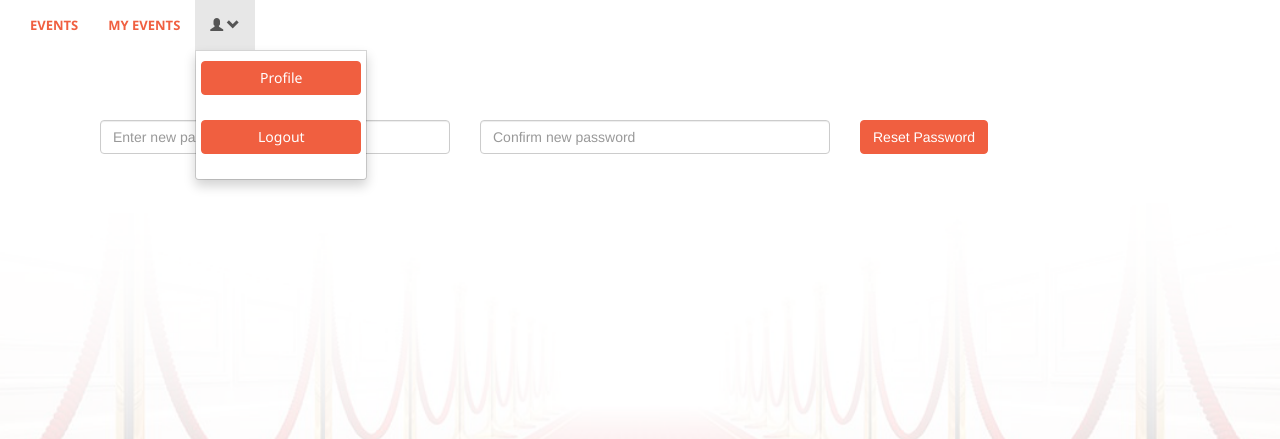
After one commit to mutoromike/bright_events, a Flask app: page /api/v1/auth/reset-password in a window 1280 px wide, after a click that opens the changed part. The commit adds this page. Shown: the top 439 px of the page. Run offline with Flask 2, Linux system fonts and the light colour scheme; the visitor is signed in with stand-in values (Sample User, id 1); some libraries are stand-ins or nearby versions.

Commit message:
fix (routes): edit routes to fit description

```diff
--- a/app/templates/base.html
+++ b/app/templates/base.html
@@ -37,20 +37,20 @@
                             <a href="/" class="page-scroll">Home</a>
                         </li>
                         <li>
-                            <a href="/userevents" class="page-scroll">Events</a>
+                            <a href="/api/v1/userevents" class="page-scroll">Events</a>
                         </li>
                         <li>
-                            <a href="/register" class="page-scroll">Register</a>
+                            <a href="/api/v1/auth/register" class="page-scroll">Register</a>
                         </li>
                         <li>
-                            <a href="/login" class="page-scroll">Login</a>
+                            <a href="/api/v1/auth/login" class="page-scroll">Login</a>
                         </li>
                         {% else %}
                         <li>
-                            <a href="/userevents" class="page-scroll">Events</a>
+                            <a href="/api/v1/userevents" class="page-scroll">Events</a>
                         </li>
                         <li>
-                            <a href="/events" class="page-scroll">My Events</a>
+                            <a href="/api/v1/events" class="page-scroll">My Events</a>
                         </li>
                         <li class="dropdown">
                             <a href="#" class="dropdown-toggle" data-toggle="dropdown">
@@ -61,14 +61,14 @@
                                 <li>
                                     <div class="navbar-login row">
                                         <div class="col-lg-12">
-                                            <p class="text-center"><a href="/profile" class="btn btn-primary btn-block">Profile</a></p>
+                                            <p class="text-center"><a href="/api/v1/auth/reset-password" class="btn btn-primary btn-block">Profile</a></p>
                                         </div>
                                     </div>
                                 </li>
                                 <li>
                                     <div class="navbar-login row">
                                         <div class="col-lg-12">
-                                            <p class="text-center"><a href="/logout" class="btn btn-primary btn-block">Logout</a></p>
+                                            <p class="text-center"><a href="/api/v1/logout" class="btn btn-primary btn-block">Logout</a></p>
                                         </div>
                                     </div>
                                 </li>
--- a/app/templates/eventdetails.html
+++ b/app/templates/eventdetails.html
@@ -45,7 +45,7 @@
 										<input type="hidden" value="{{ item['category'] }}" class="form-control" name="new_name">
 									</div>
 								</td>
-								<td> <button type="submit" class="btn btn-info btn-sm" form="list-name-form-{{ item['name'] }}" formmethod="post" formaction="/edit-event">
+								<td> <button type="submit" class="btn btn-info btn-sm" form="list-name-form-{{ item['name'] }}" formmethod="post" formaction="/api/v1/edit-event">
 							<span class="glyphicon glyphicon-saved" aria-hidden="true"></span>Save</button>
 								</td>
 							</form>
@@ -62,7 +62,7 @@
 										<input type="hidden" value="{{ item['location'] }}" class="form-control" name="new_name">
 									</div>
 								</td>
-								<td> <button type="submit" class="btn btn-info btn-sm" form="list-name-form-{{ item['name'] }}" formmethod="post" formaction="/edit-event">
+								<td> <button type="submit" class="btn btn-info btn-sm" form="list-name-form-{{ item['name'] }}" formmethod="post" formaction="/api/v1/edit-event">
 							<span class="glyphicon glyphicon-saved" aria-hidden="true"></span>Save</button>
 								</td>
 							</form>
--- a/app/templates/login.html
+++ b/app/templates/login.html
@@ -29,7 +29,7 @@
             <!--panel-heading-->
             <div style="padding-top:30px" class="panel-body">
 
-                <form id="loginform" action="/login" method="post" class="form-horizontal" role="form">
+                <form id="loginform" action="/api/v1/auth/login" method="post" class="form-horizontal" role="form">
 
                     <div style="margin-bottom: 25px" class="input-group ">
                         <span class="input-group-addon"><i class="glyphicon glyphicon-user"></i>
@@ -50,7 +50,7 @@
                         </div>
                     </div>
                     <div class="form-group text-center">
-                        <a href="/register" class="forgot-password">Don't have an account?Register</a>
+                        <a href="/api/v1/auth/register" class="forgot-password">Don't have an account?Register</a>
                     </div>
                 </form>
             </div>
--- /dev/null
+++ b/app/templates/profile.html
@@ -0,0 +1,44 @@
+{% extends "base.html" %} {% block title %}rsvp{%endblock%} {% block body %}
+<div class="container page-content">
+	<div class="row container">
+		{%if resp in resp%}
+
+		<div class="alert alert-success" role="alert" id="reg-alert">
+			{{ resp }}
+		</div>
+
+		{%endif%}
+		{%if error in error%}
+
+        <div class="alert alert-danger" role="alert" id="reg-alert">
+            {{ error }}
+        </div>
+
+        {%endif%}
+        <div>
+			<form id="add-item-form" method="post" action="/api/v1/auth/reset-password" style="display: block;margin:0px 0px 30px 30px;">
+				<div class="row">
+					<div class="col-sm-4">
+						<div class="form-group">
+							<input type="password" name="npassword" id="npassword" placeholder="Enter new password" value="" class="form-control" required>
+						</div>
+                    </div>
+                    <div class="col-sm-4">
+						<div class="form-group">
+							<input type="password" name="cpassword" id="cpassword" placeholder="Confirm new password" value="" class="form-control" required>
+						</div>
+					</div>
+					<div class="col-sm-4">
+						<div class="form-group">
+							<input type="submit" method="post" name="item-submit" id="item-submit" class=" btn btn-primary" value="Reset Password">
+						</div>
+					</div>
+				</div>
+			</form>
+			<!--form-->
+		</div>
+
+	</div>
+
+</div>
+{% endblock %}
--- a/app/templates/register.html
+++ b/app/templates/register.html
@@ -27,7 +27,7 @@
             <div class="panel panel-body">
                 <div class="row">
                     <div class="col-lg-12">
-                        <form id="register-form" action="/register" method="post" role="form" style="display: block;">
+                        <form id="register-form" action="/api/v1/auth/register" method="post" role="form" style="display: block;">
                             <div class="form-group">
                                 <input type="text" name="username" id="username" tabindex="1" class="form-control" placeholder="Username" value="" required>
                             </div>
--- a/app/templates/userevents.html
+++ b/app/templates/userevents.html
@@ -52,7 +52,7 @@
 									</div>
 								</td>
                                 <td>
-                                    <a href="/rsvp/{{ item['name'] }}" class="btn btn-primary">Details</a>
+                                    <a href="/api/v1/{{ item['name'] }}/rsvp" class="btn btn-primary">RSVP</a>
                                 </td>
 							</form>
 						</tr>
--- a/app/views.py
+++ b/app/views.py
@@ -25,7 +25,7 @@ def index():
     return render_template("index.html")
 
 
-@app.route('/register', methods=['GET', 'POST'])
+@app.route('/api/v1/auth/register', methods=['GET', 'POST'])
 def register():
     # User registeration
 
@@ -43,7 +43,7 @@ def register():
     return render_template("register.html")
 
 
-@app.route('/login', methods=['GET', 'POST'])
+@app.route('/api/v1/auth/login', methods=['GET', 'POST'])
 def login():
     # Handling logging in
 
@@ -61,7 +61,7 @@ def login():
     return render_template("login.html")
 
 
-@app.route('/events', methods=['GET', 'POST'])
+@app.route('/api/v1/events', methods=['GET', 'POST'])
 @authorize
 def Events():
     # Handles events creation
@@ -80,7 +80,7 @@ def Events():
     return render_template('events.html', Events=user_events)
 
 
-@app.route('/edit-event', methods=['GET', 'POST'])
+@app.route('/api/v1/edit-event', methods=['GET', 'POST'])
 @authorize
 def save_edits():
     # Editing names of events
@@ -97,7 +97,7 @@ def save_edits():
     return render_template('events.html')
 
 
-@app.route('/delete-event', methods=['GET', 'POST'])
+@app.route('/api/v1/delete-event', methods=['GET', 'POST'])
 @authorize
 def delete_event():
     # Deletion of events and their details
@@ -111,18 +111,18 @@ def delete_event():
         return render_template('events.html', resp=response, Events=msg)
 
 
-@app.route('/eventdetails/<eventer>', methods=['GET', 'POST'])
+@app.route('/api/v1/eventdetails/<eventid>', methods=['GET', 'POST'])
 @authorize
-def eventdetails(eventer):
+def eventdetails(eventid):
     my_event = events_obj.getOwner(user)
     msg = my_event
     for item in my_event:
-        if eventer == item['name']:
+        if eventid == item['name']:
             msg = my_event
         return render_template('eventdetails.html', Events=msg)
     return render_template('eventdetails.html', error=msg, Events=user_events)
 
-@app.route('/userevents', methods=['GET', 'POST'])
+@app.route('/api/v1/userevents', methods=['GET', 'POST'])
 def userevents():
     # Displays list of events to users
 
@@ -132,28 +132,33 @@ def userevents():
     return render_template('userevents.html', error=msg, Events=user_events)
 
 
-@app.route('/rsvp/<eventitem>', methods=['GET', 'POST'])
+@app.route('/api/v1/<eventid>/rsvp', methods=['GET', 'POST'])
 @authorize
-def rsvp(eventitem):
+def rsvp(eventid):
     # Adding guests to events (RSVP)
-    user_event = eventdetails_obj.ownerEvents(user, eventitem)
-    # specific shopping list
-    new_guest = [item['name']
-                for item in user_event if item['event'] == eventitem]
-    if request.method == 'POST':
-        guest_name = request.form['name']
-        msg = eventdetails_obj.addGuest(eventitem, guest_name, user)
-        if isinstance(msg, list):
-            new_list = [item['name']
-                        for item in msg if item['event'] == eventitem]
-            return render_template("rsvp.html", itemlist=new_list, name=eventitem)
-        # msg is not a list
-        return render_template("rsvp.html", error=msg, name=eventitem, itemlist=new_list)
-    return render_template('rsvp.html')
+    user = session['username']
+    event_name = eventid
+    msg1 = eventdetails_obj.addGuest(event_name, user)
+    if msg1 == "Successful RSVP":
+        return render_template("rsvp.html", error=msg1)
+    return render_template("rsvp.html", resp=msg1)
 
+@app.route('/api/v1/auth/reset-password', methods=['GET', 'POST'])
+@authorize
+def reset_password():
+    #Reseting password
+    if request.method == "POST":
+        npassword = request.form['npassword']
+        cpassword = request.form['cpassword']
+        if npassword == cpassword:
+            msg = user_object.changePassword(npassword,cpassword)
+            return render_template("profile.html", resp=msg)
+        else:
+            msg = "The new passwords should match"
+            return render_template("profile.html", error=msg)
+    return render_template("profile.html")
 
-
-@app.route('/logout')
+@app.route('/api/v1/logout')
 def logout():
     # Logging out
     session.pop('username', None)
```
Also changed, not shown: app/eventdetails.py (+16 -14 lines), app/templates/events.html (+5 -5 lines), app/templates/rsvp.html (+1 -65 lines), app/useraccounts.py (+9 -0 lines).
